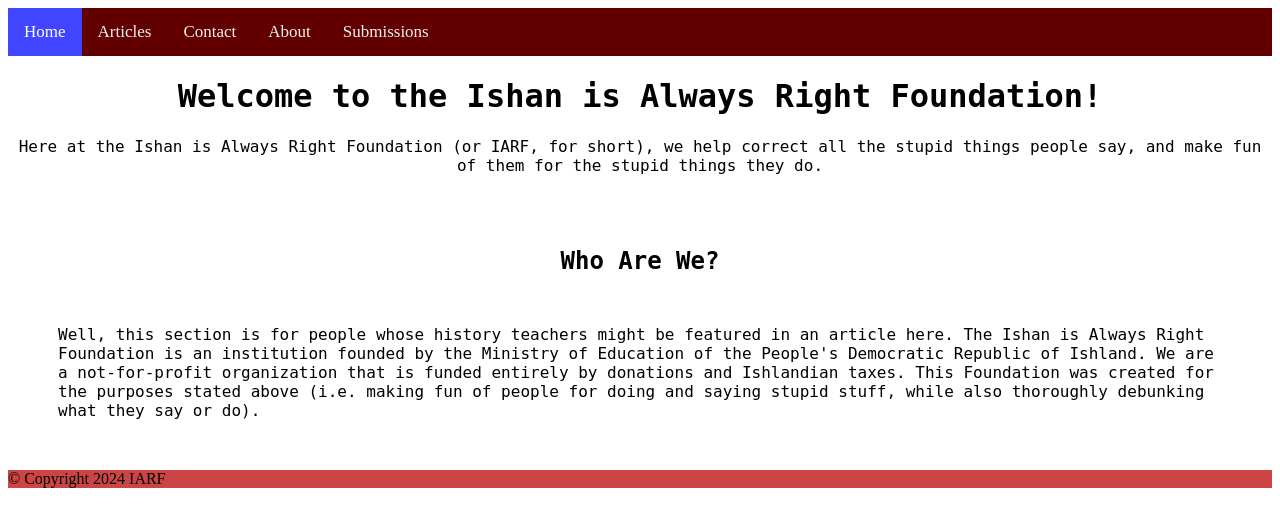
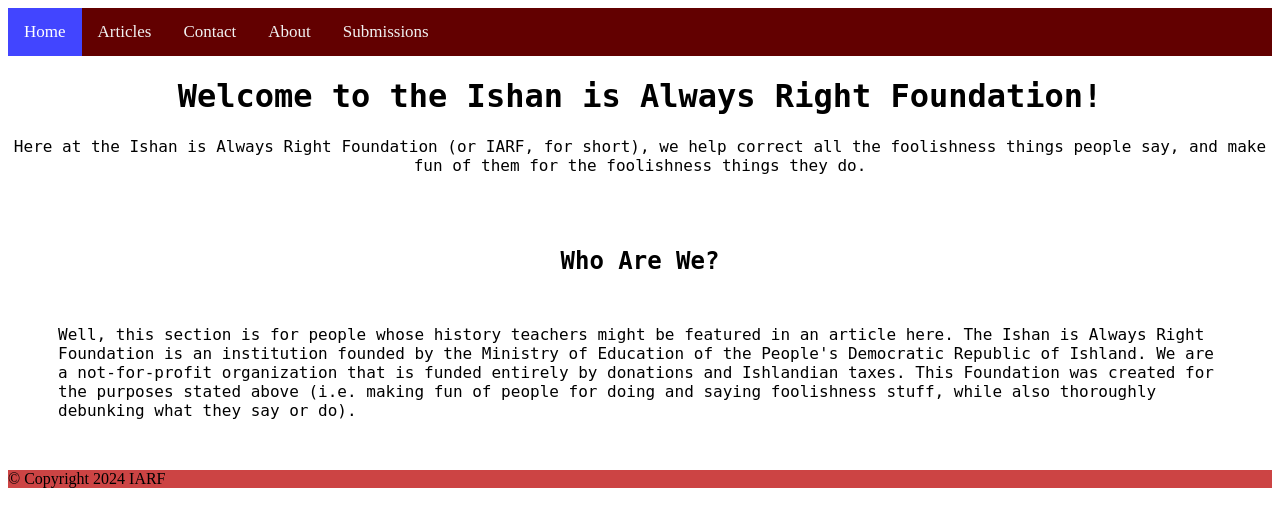
Before and after one commit to hi101000/IARF, a Flask app: page / in a window 1280 px wide. Shown: the top 527 px of the page. Run offline with Flask 3, Linux system fonts and the light colour scheme.

Commit message:
Update index.html

```diff
--- a/IARF/templates/index.html
+++ b/IARF/templates/index.html
@@ -13,7 +13,7 @@
             <a href="{{ url_for('submission') }}">Submissions</a>
         </div>
         <h1 class="main-heading">Welcome to the Ishan is Always Right Foundation!</h1>
-        <p class="centered">Here at the Ishan is Always Right Foundation (or IARF, for short), we help correct all the stupid things people say, and make fun of them for the stupid things they do.</p>
+        <p class="centered">Here at the Ishan is Always Right Foundation (or IARF, for short), we help correct all the foolishness things people say, and make fun of them for the foolishness things they do.</p>
         <br>
         <br>
         <h2 class="centered">Who Are We?</h3>
@@ -21,7 +21,7 @@
             Well, this section is for people whose history teachers might be featured in an article here.
             The Ishan is Always Right Foundation is an institution founded by the Ministry of Education of the People's Democratic Republic of Ishland.
             We are a not-for-profit organization that is funded entirely by donations and Ishlandian taxes.
-            This Foundation was created for the purposes stated above (i.e. making fun of people for doing and saying stupid stuff, while also thoroughly debunking what they say or do).
+            This Foundation was created for the purposes stated above (i.e. making fun of people for doing and saying foolishness stuff, while also thoroughly debunking what they say or do).
         </p>
         <footer>&copy; Copyright 2024 IARF</footer>
     </body>
```
